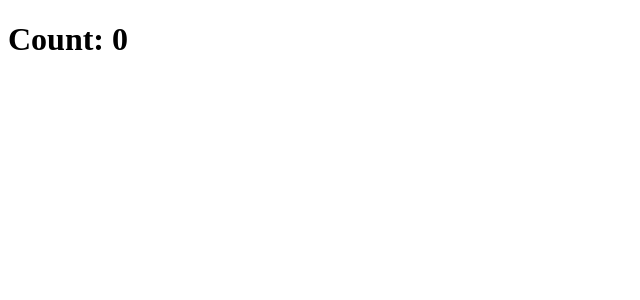
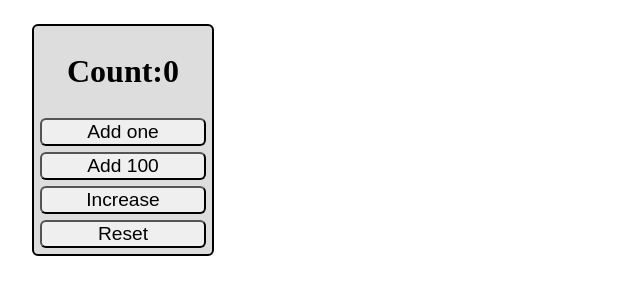
Before and after one commit to mate-academy/react_counter, a React (Create React App) app: page / in a window 1280 px wide. Shown: the top 300 px of the page, without its empty margins (0-640 px from the left). Built offline with nearby package versions, Linux system fonts and the light colour scheme; the HTML template or start-up script is replaced by a standard one.

Commit message:
Complite

```diff
--- a/src/App.scss
+++ b/src/App.scss
@@ -1 +1,19 @@
-// styles go here
+.app {
+  display: flex;
+  flex-direction: column;
+  width: 166px;
+  gap: 6px;
+
+  margin: 24px;
+  padding: 6px;
+
+  text-align: center;
+  border: 2px solid black;
+  border-radius: 6px;
+  background-color: #ddd;
+}
+
+button {
+  border-radius: 6px;
+  font-size: 1.2em;
+}
--- a/src/App.tsx
+++ b/src/App.tsx
@@ -1,16 +1,71 @@
 import React from 'react';
 import './App.scss';
 
-class App extends React.Component {
-  addOne = () => {};
+interface Counter {
+  count: number,
+}
 
-  add100 = () => {};
+class App extends React.Component<{}, Counter> {
+  state = {
+    count: 0,
+  };
 
-  increase = () => {};
+  addOne = () => {
+    this.setState((state) => ({
+      count: state.count + 1,
+    }));
+  };
+
+  add100 = () => {
+    this.setState((state) => ({
+      count: state.count + 100,
+    }));
+  };
+
+  increase = () => {
+    if (this.state.count > 0 && this.state.count % 5 === 0) {
+      this.setState((state) => ({
+        count: state.count + 100,
+      }));
+    } else {
+      this.setState((state) => ({
+        count: state.count + 1,
+      }));
+    }
+  };
+
+  resetCount = () => {
+    this.setState((state) => ({
+      count: state.count - state.count,
+    }));
+  };
 
   render() {
+    const { count } = this.state;
+
     return (
-      <h1>Count: 0</h1>
+      <div className="app">
+        <h1>
+          Count:
+          {count}
+        </h1>
+
+        <button type="button" onClick={this.addOne}>
+          Add one
+        </button>
+
+        <button type="button" onClick={this.add100}>
+          Add 100
+        </button>
+
+        <button type="button" onClick={this.increase}>
+          Increase
+        </button>
+
+        <button type="button" onClick={this.resetCount}>
+          Reset
+        </button>
+      </div>
     );
   }
 }
```
Also changed, not shown: package.json (line endings or trailing spaces), 2 other files (tests, documents, lock files or other folders).
